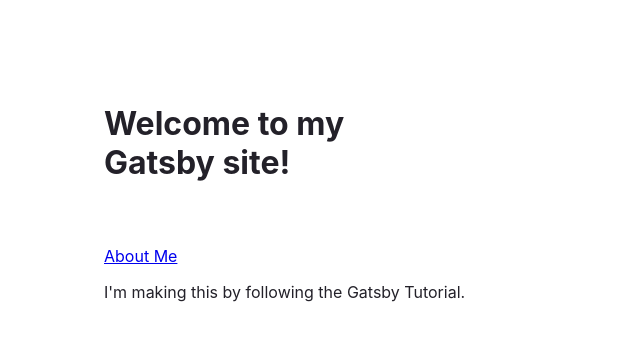
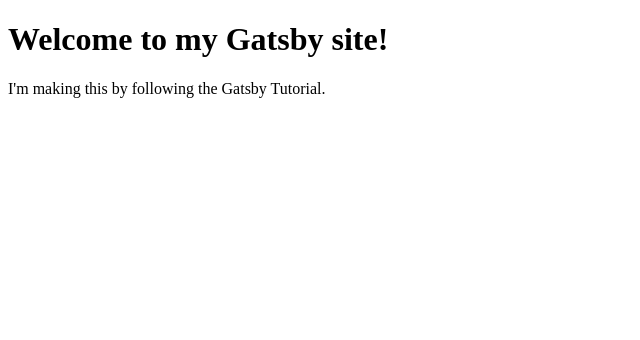
Before and after one commit to angchen0325/my-first-gatsby-site, a Gatsby site: page / in a window 1280 px wide. Shown: the whole page, without its empty margins (0-640 px from the left). Built offline with nearby package versions, Linux system fonts and the light colour scheme; Gatsby itself is replaced by a stand-in of ours.

Commit message:
Update index.js

```diff
--- a/src/pages/index.js
+++ b/src/pages/index.js
@@ -1,23 +1,23 @@
 import * as React from "react"
-import { Link } from 'gatsby'
+// import { Link } from 'gatsby'
 // import Layout from "../components/layout"
 
-const pageStyles = {
-color: "#232129",
-padding: "96px",
-fontFamily: "-apple-system, Roboto, sans-serif, serif",
-}
-const headingStyles = {
-  marginTop: 0,
-  marginBottom: 64,
-  maxWidth: 320,
-}
+// const pageStyles = {
+// color: "#232129",
+// padding: "96px",
+// fontFamily: "-apple-system, Roboto, sans-serif, serif",
+// }
+// const headingStyles = {
+//   marginTop: 0,
+//   marginBottom: 64,
+//   maxWidth: 320,
+// }
 // const headingAccentStyles = {
 //   color: "#663399",
 // }
-const paragraphStyles = {
-  marginBottom: 48,
-}
+// const paragraphStyles = {
+//   marginBottom: 48,
+// }
 // const codeStyles = {
 //   color: "#8A6534",
 //   padding: 4,
@@ -180,10 +180,10 @@ const paragraphStyles = {
 
 const IndexPage = () => {
   return (
-    <main style={pageStyles}>
-      <h1 style={headingStyles}>Welcome to my Gatsby site!</h1>
-      <Link to='/about'>About Me</Link>
-      <p style={paragraphStyles}>I'm making this by following the Gatsby Tutorial.
+    <main>
+      <h1>Welcome to my Gatsby site!</h1>
+      {/* <Link to='/about'>About Me</Link>  */}
+      <p>I'm making this by following the Gatsby Tutorial.
       </p>
     </main>
     // <Layout pageTitle={"Home Page"}>
```
